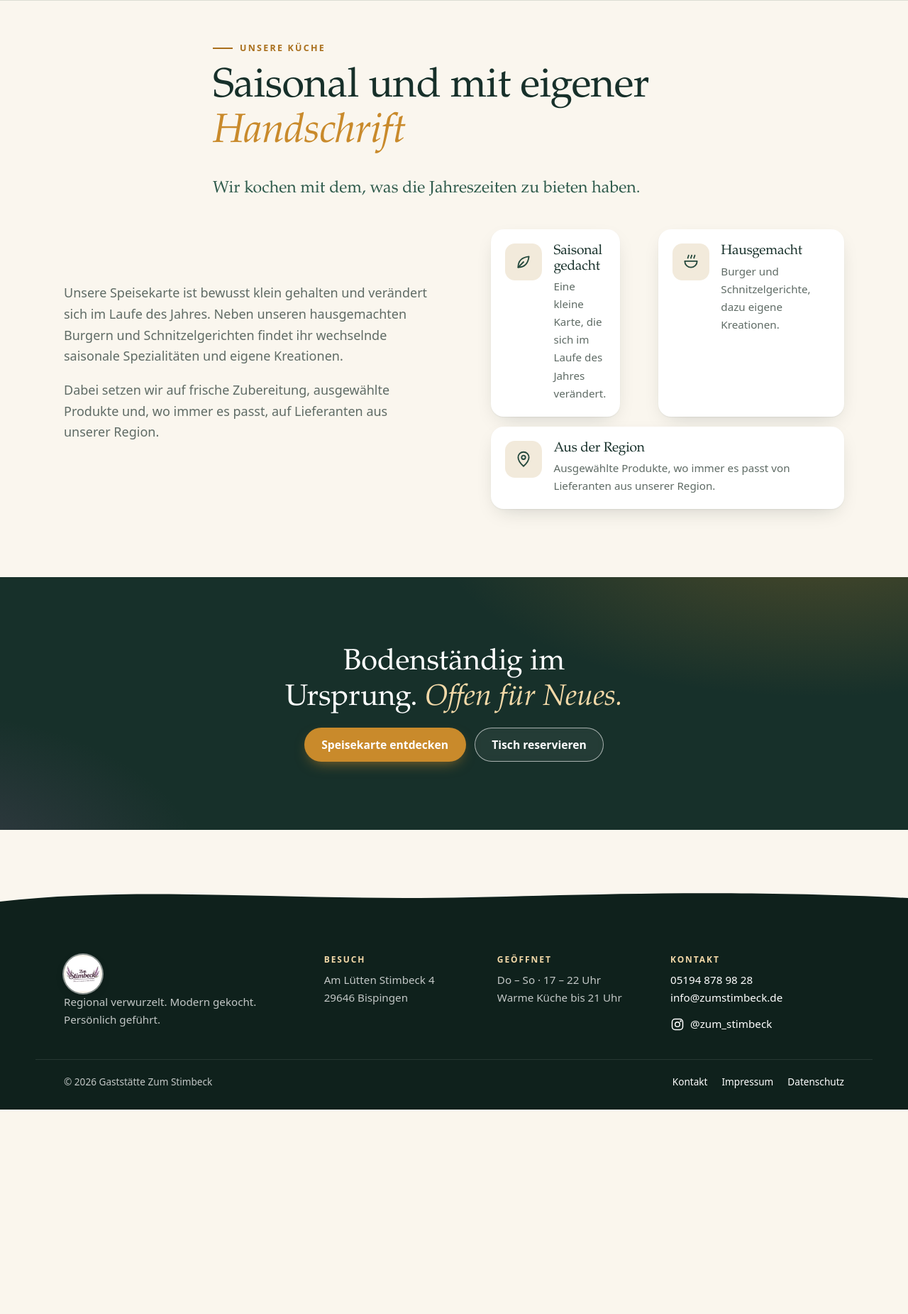
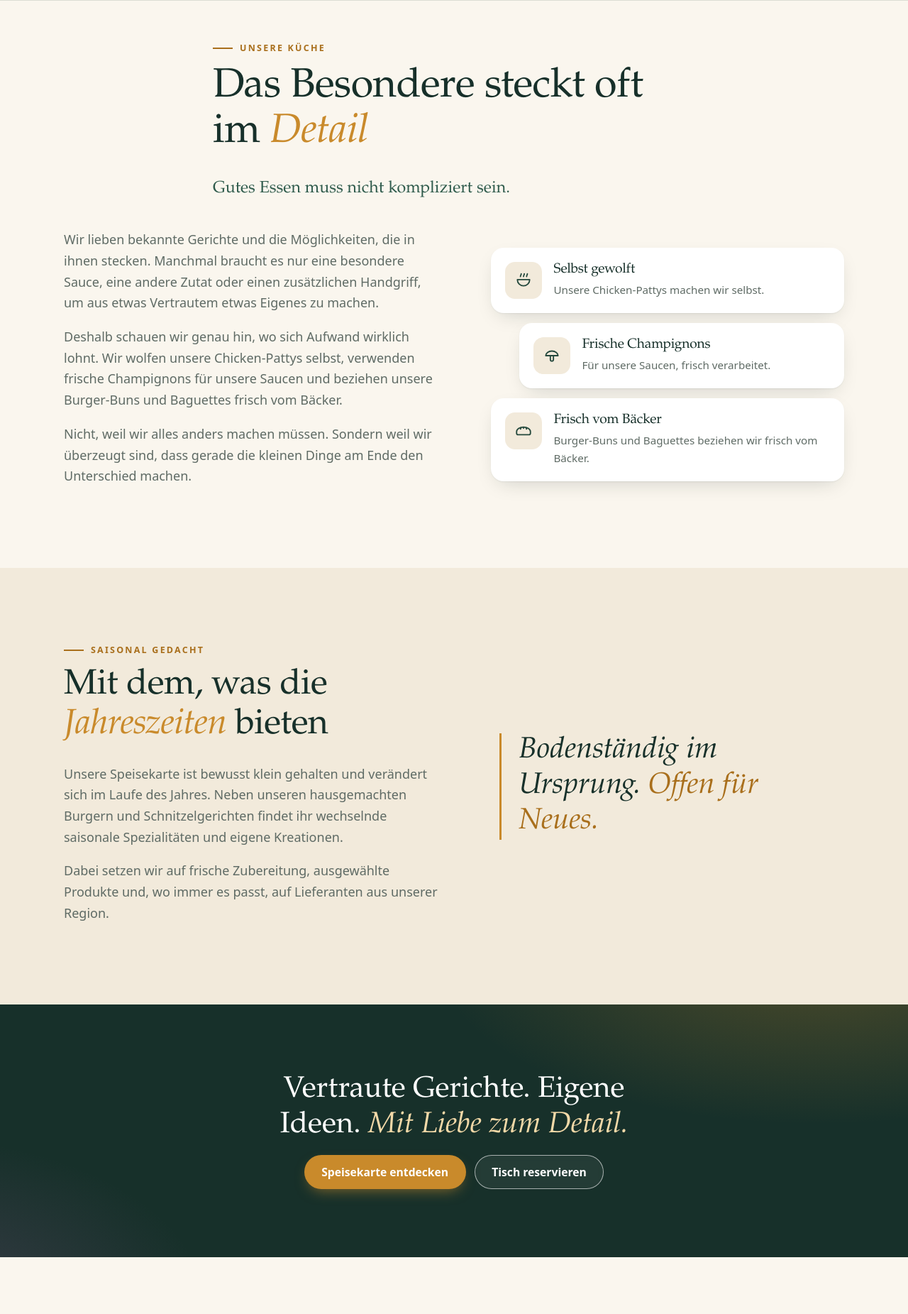
Before and after one commit to simplecommercede/KittchenApp, a PHP site: page /homepage/kueche.html in a window 1280 px wide. Shown: the part 84-1935 px from the top of the page at 71% size. Before the commit the page ends 1647 px from the top, so only its background shows below. Run offline with PHP 8.4, Linux system fonts and the light colour scheme.

Commit message:
Unsere Küche: neuer Text des Inhabers „Das Besondere steckt oft im Detail“
Saisonaler Abschnitt bleibt darunter. Behebt außerdem die gequetschte
erste Karte bei drei Hinweiskarten auf dem Laptop.

Co-Authored-By: Claude Opus 5.5 <noreply@anthropic.com>

```diff
--- a/homepage/kueche.html
+++ b/homepage/kueche.html
@@ -4,7 +4,7 @@
   <meta charset="UTF-8">
   <meta name="viewport" content="width=device-width, initial-scale=1, viewport-fit=cover">
   <title>Unsere Küche · Zum Stimbeck</title>
-  <meta name="description" content="Saisonal und mit eigener Handschrift: hausgemachte Burger, Schnitzelgerichte und wechselnde saisonale Spezialitäten im Zum Stimbeck in Bispingen-Steinbeck.">
+  <meta name="description" content="Vertraute Gerichte, eigene Ideen, Liebe zum Detail: selbst gewolfte Chicken-Pattys, frische Champignons und Buns vom Bäcker im Zum Stimbeck in Bispingen-Steinbeck.">
   <meta name="theme-color" content="#faf6ee">
   <link rel="icon" href="favicon.ico">
   <link rel="apple-touch-icon" href="apple-touch-icon.png">
@@ -42,36 +42,49 @@
   <main id="inhalt">
     <div class="wrap page-hero">
       <p class="kicker">Unsere Küche</p>
-      <h1>Saisonal und mit eigener <em>Handschrift</em></h1>
-      <p class="lead">Wir kochen mit dem, was die Jahreszeiten zu bieten haben.</p>
+      <h1>Das Besondere steckt oft im <em>Detail</em></h1>
+      <p class="lead">Gutes Essen muss nicht kompliziert sein.</p>
     </div>
 
     <section class="section section-follow">
       <div class="wrap about-grid">
         <div class="prose reveal">
-          <p>Unsere Speisekarte ist bewusst klein gehalten und verändert sich im Laufe des Jahres. Neben unseren hausgemachten Burgern und Schnitzelgerichten findet ihr wechselnde saisonale Spezialitäten und eigene Kreationen.</p>
-          <p>Dabei setzen wir auf frische Zubereitung, ausgewählte Produkte und, wo immer es passt, auf Lieferanten aus unserer Region.</p>
+          <p>Wir lieben bekannte Gerichte und die Möglichkeiten, die in ihnen stecken. Manchmal braucht es nur eine besondere Sauce, eine andere Zutat oder einen zusätzlichen Handgriff, um aus etwas Vertrautem etwas Eigenes zu machen.</p>
+          <p>Deshalb schauen wir genau hin, wo sich Aufwand wirklich lohnt. Wir wolfen unsere Chicken-Pattys selbst, verwenden frische Champignons für unsere Saucen und beziehen unsere Burger-Buns und Baguettes frisch vom Bäcker.</p>
+          <p>Nicht, weil wir alles anders machen müssen. Sondern weil wir überzeugt sind, dass gerade die kleinen Dinge am Ende den Unterschied machen.</p>
         </div>
         <ul class="features reveal">
           <li>
-            <span class="feature-icon"><svg viewBox="0 0 24 24" aria-hidden="true"><path d="M5 19c0-8 5-13 14-14-1 9-6 14-14 14z"/><path d="M5 19l7-7"/></svg></span>
-            <div><h3>Saisonal gedacht</h3><p>Eine kleine Karte, die sich im Laufe des Jahres verändert.</p></div>
+            <span class="feature-icon"><svg viewBox="0 0 24 24" aria-hidden="true"><path d="M4 11h16a8 8 0 0 1-16 0z"/><path d="M8 7c0-1.5 1-2 1-3.5M12 7c0-1.5 1-2 1-3.5M16 7c0-1.5 1-2 1-3.5"/></svg></span>
+            <div><h3>Selbst gewolft</h3><p>Unsere Chicken-Pattys machen wir selbst.</p></div>
           </li>
           <li>
-            <span class="feature-icon"><svg viewBox="0 0 24 24" aria-hidden="true"><path d="M4 11h16a8 8 0 0 1-16 0z"/><path d="M8 7c0-1.5 1-2 1-3.5M12 7c0-1.5 1-2 1-3.5M16 7c0-1.5 1-2 1-3.5"/></svg></span>
-            <div><h3>Hausgemacht</h3><p>Burger und Schnitzelgerichte, dazu eigene Kreationen.</p></div>
+            <span class="feature-icon"><svg viewBox="0 0 24 24" aria-hidden="true"><path d="M4 12a8 6 0 0 1 16 0z"/><path d="M10 12v5a2 2 0 0 0 4 0v-5"/></svg></span>
+            <div><h3>Frische Champignons</h3><p>Für unsere Saucen, frisch verarbeitet.</p></div>
           </li>
           <li>
-            <span class="feature-icon"><svg viewBox="0 0 24 24" aria-hidden="true"><path d="M12 21s-7-6.2-7-11.5A7 7 0 0 1 19 9.5C19 14.8 12 21 12 21z"/><circle cx="12" cy="9.5" r="2.5"/></svg></span>
-            <div><h3>Aus der Region</h3><p>Ausgewählte Produkte, wo immer es passt von Lieferanten aus unserer Region.</p></div>
+            <span class="feature-icon"><svg viewBox="0 0 24 24" aria-hidden="true"><path d="M3 13a9 6 0 0 1 18 0v2a2 2 0 0 1-2 2H5a2 2 0 0 1-2-2z"/><path d="M8 9.5l.5-.5M12 8.5v-.5M16 9.5l-.5-.5"/></svg></span>
+            <div><h3>Frisch vom Bäcker</h3><p>Burger-Buns und Baguettes beziehen wir frisch vom Bäcker.</p></div>
           </li>
         </ul>
       </div>
     </section>
 
+    <section class="section cream">
+      <div class="wrap story-grid">
+        <div class="prose reveal">
+          <p class="kicker">Saisonal gedacht</p>
+          <h2>Mit dem, was die <em>Jahreszeiten</em> bieten</h2>
+          <p>Unsere Speisekarte ist bewusst klein gehalten und verändert sich im Laufe des Jahres. Neben unseren hausgemachten Burgern und Schnitzelgerichten findet ihr wechselnde saisonale Spezialitäten und eigene Kreationen.</p>
+          <p>Dabei setzen wir auf frische Zubereitung, ausgewählte Produkte und, wo immer es passt, auf Lieferanten aus unserer Region.</p>
+        </div>
+        <p class="kitchen-quote reveal">Bodenständig im Ursprung. <em>Offen für Neues.</em></p>
+      </div>
+    </section>
+
     <section class="motto">
       <div class="wrap reveal">
-        <p class="motto-title">Bodenständig im Ursprung. <em>Offen für Neues.</em></p>
+        <p class="motto-title">Vertraute Gerichte. Eigene Ideen. <em>Mit Liebe zum Detail.</em></p>
         <div class="btn-row">
           <a class="btn btn-amber" href="speisekarte.html">Speisekarte entdecken</a>
           <a class="btn btn-light" href="kontakt.html#reservierung" data-reserve>Tisch reservieren</a>
--- a/homepage/style.css
+++ b/homepage/style.css
@@ -470,6 +470,9 @@ a.fact:hover strong { color: var(--amber-soft); }
 .kitchen-grid .kitchen-motto { color: #fff; }
 .kitchen-motto em { color: var(--amber-soft); }
 
+.kitchen-quote { margin: 0; font-family: var(--serif); font-style: italic; font-size: clamp(1.6rem, 1.2rem + 2vw, 2.6rem); line-height: 1.2; color: var(--green-dark); border-left: 3px solid var(--amber); padding-left: 24px; }
+.kitchen-quote em { color: var(--amber-dark); }
+
 /* Der Mensch hinter dem Stimbeck */
 .person { max-width: 820px; text-align: center; }
 .person .kicker { justify-content: center; }
@@ -645,7 +648,7 @@ a.fact:hover strong { color: var(--amber-soft); }
 
   .about-grid { grid-template-columns: 1.05fr 1fr; gap: 80px; align-items: center; }
   .features { grid-template-columns: 1fr; }
-  .features li:last-child { grid-column: auto; }
+  .features li:last-child:nth-child(odd) { grid-column: auto; }
   .features li:nth-child(2) { margin-left: 40px; }
 
   .menu-grid { grid-template-columns: 1.15fr 1fr; gap: 28px; align-items: start; }
```
